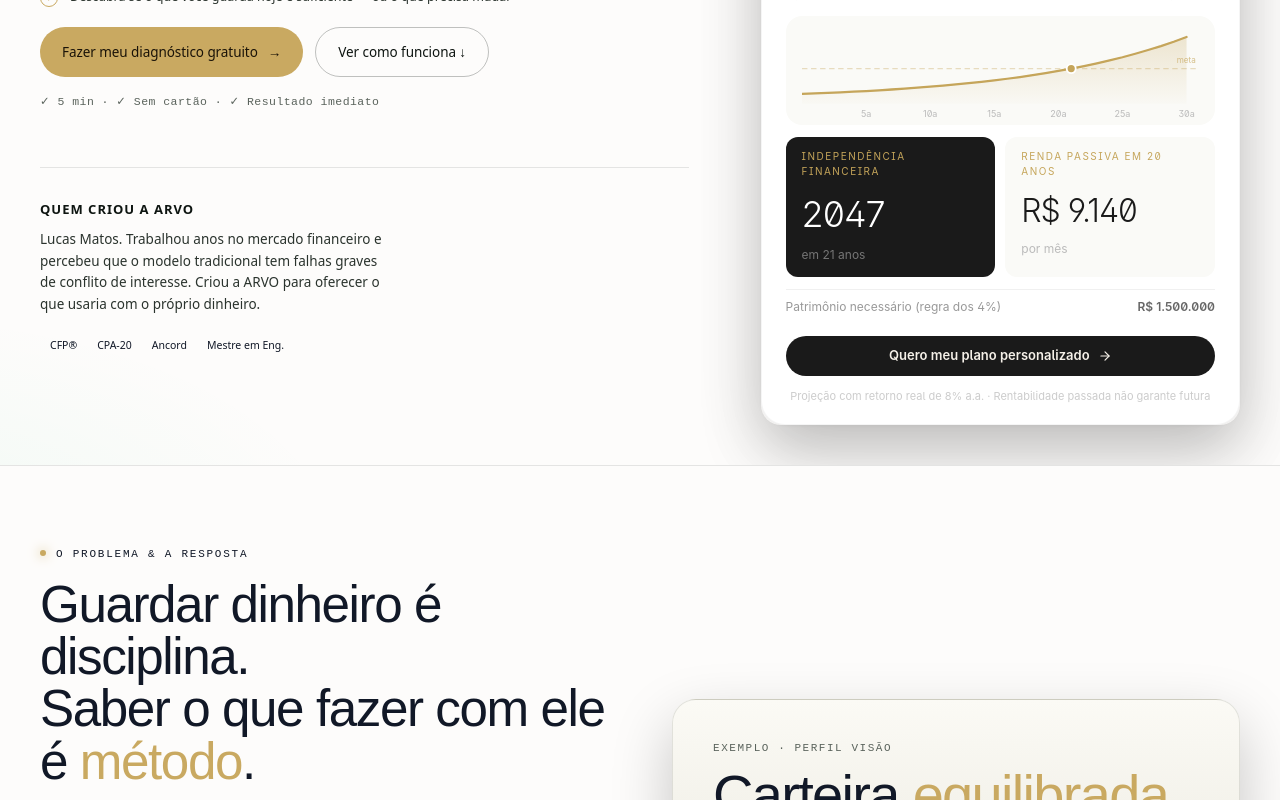
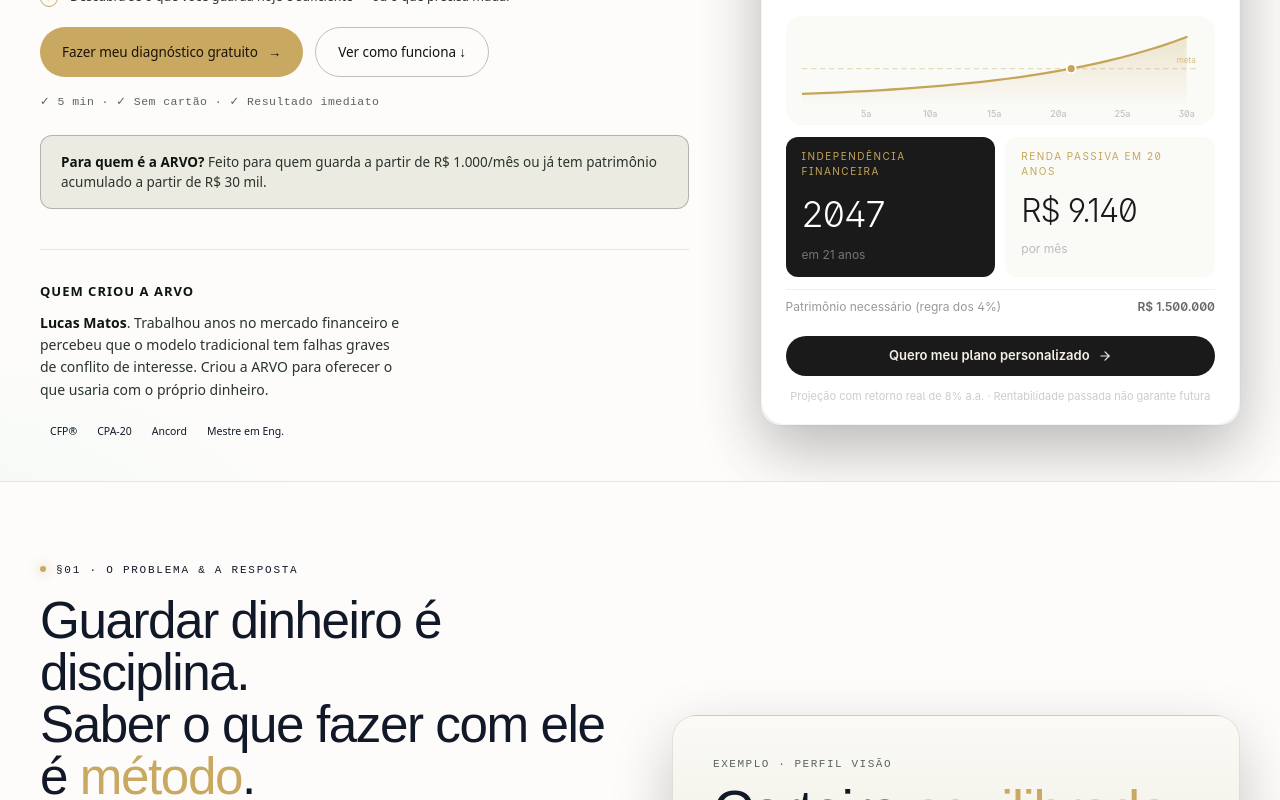
Before and after one commit to luslater/arvo, a Next.js app: page / in a window 1280 px wide. Shown: the part 460-1260 px from the top of the page. Built offline with nearby package versions, Linux system fonts and the light colour scheme.

Commit message:
refactor(landing): apply UX review feedback for landing page

```diff
--- a/src/app/page.tsx
+++ b/src/app/page.tsx
@@ -497,7 +497,7 @@ export default function LandingPage() {
       <section className="hero">
         <div className="wrap hero-grid">
           <div>
-            <div className="eyebrow rise"><span className="dot"></span>Orientação financeira independente · Fee-only · Zero comissão</div>
+            <div className="eyebrow rise"><span className="dot"></span>Orientação financeira independente · Sem comissão por produto indicado</div>
             <h1 className="rise rise-2" style={{ fontSize: "clamp(32px, 4vw, 56px)", lineHeight: "1.05" }}>
               Você sabe quanto guardar,<br/>onde investir e<br/><b>quando pode parar?</b>
             </h1>
@@ -518,10 +518,14 @@ export default function LandingPage() {
               ✓ 5 min · ✓ Sem cartão · ✓ Resultado imediato
             </div>
 
-            <div className="rise rise-4" style={{ marginTop: "56px", paddingTop: "32px", borderTop: "1px solid var(--rule)" }}>
+            <div className="rise rise-4" style={{ marginTop: "24px", padding: "16px 20px", background: "var(--bg-2)", border: "1px solid var(--rule-strong)", borderRadius: "12px", fontSize: "13.5px", color: "var(--ink-2)", lineHeight: "1.5" }}>
+              <strong style={{ color: "var(--ink)", fontWeight: 600 }}>Para quem é a ARVO?</strong> Feito para quem guarda a partir de R$ 1.000/mês ou já tem patrimônio acumulado a partir de R$ 30 mil.
+            </div>
+
+            <div className="rise rise-4" style={{ marginTop: "40px", paddingTop: "32px", borderTop: "1px solid var(--rule)" }}>
               <div style={{ fontSize: "13px", fontWeight: "600", color: "var(--ink)", marginBottom: "10px", letterSpacing: "1px", textTransform: "uppercase" }}>Quem criou a ARVO</div>
-              <p style={{ fontSize: "13.5px", color: "var(--ink-2)", lineHeight: "1.6", maxWidth: "46ch", marginBottom: "16px" }}>
-                Lucas Matos. Trabalhou anos no mercado financeiro e percebeu que o modelo tradicional tem falhas graves de conflito de interesse. Criou a ARVO para oferecer o que usaria com o próprio dinheiro.
+              <p style={{ fontSize: "14px", color: "var(--ink-2)", lineHeight: "1.6", maxWidth: "46ch", marginBottom: "16px" }}>
+                <b style={{ color: "var(--ink)", fontWeight: 600 }}>Lucas Matos</b>. Trabalhou anos no mercado financeiro e percebeu que o modelo tradicional tem falhas graves de conflito de interesse. Criou a ARVO para oferecer o que usaria com o próprio dinheiro.
               </p>
               <div className="sig" style={{ justifyContent: "flex-start", gap: "8px", flexWrap: "wrap", marginTop: 0 }}>
                 <span className="chip" style={{ fontSize: "10.5px", padding: "4px 10px" }}>CFP®</span>
@@ -546,7 +550,7 @@ export default function LandingPage() {
 <section class="section" id="planejamento">
   <div class="wrap split">
     <div>
-      <div class="eyebrow" style="margin-bottom: 16px;"><span class="dot"></span>O problema & a resposta</div>
+      <div class="eyebrow" style="margin-bottom: 16px;"><span class="dot"></span>§01 · O problema & a resposta</div>
       <h2 style="font-family: 'Sora', sans-serif; font-weight: 300; font-size: clamp(32px, 4vw, 56px); line-height: 1.02; margin: 0 0 24px; letter-spacing: -.028em;">Guardar dinheiro é disciplina.<br>Saber o que fazer com ele é <b>método</b>.</h2>
       <p style="font-size: 16px; color: var(--ink-2); line-height: 1.6; max-width: 48ch;">
         Você faz sua parte: trabalha, poupa, coloca na caixinha ou no fundo que o banco indicou. Mas convive com perguntas que nunca foram respondidas. Sem resposta, qualquer decisão é chute. O planejamento ARVO responde com clareza:
@@ -588,7 +592,7 @@ export default function LandingPage() {
   <div class="wrap">
     <div class="section-head" style="text-align: center;">
       <div style="margin: 0 auto;">
-        <div class="eyebrow"><span class="dot"></span>Como funciona</div>
+        <div class="eyebrow"><span class="dot"></span>§02 · Como funciona</div>
         <h2 style="font-size: clamp(32px, 4.2vw, 56px);">Três passos. Um processo <b>contínuo</b>.</h2>
       </div>
     </div>
@@ -626,17 +630,18 @@ export default function LandingPage() {
   </div>
 </section>
 
-<!-- CARTEIRAS (§04) -->
+<!-- CARTEIRAS (§03) -->
 <section class="section" id="carteiras">
   <div class="wrap">
     <div class="section-head">
       <div>
-        <div class="eyebrow"><span class="dot"></span>§04 · Carteiras</div>
+        <div class="eyebrow"><span class="dot"></span>§03 · Carteiras</div>
         <h2 style="font-size: clamp(32px, 4.2vw, 56px);">Quatro carteiras. <b>Resultado aberto</b>. Atualização contínua.</h2>
       </div>
-      <p class="lede">
-        Cada carteira ARVO é monitorada mês a mês. Você acompanha a performance comparada ao CDI, sem maquiagem. O resultado está ali, transparente.
-      </p>
+      <div class="lede">
+        <p style="margin-top:0; margin-bottom:12px;">Cada carteira ARVO é monitorada mês a mês. Você acompanha a performance comparada ao CDI, sem maquiagem. O resultado está ali, transparente.</p>
+        <p style="font-size: 14px; font-weight: 500; color: var(--ink);">Veja abaixo como nossas carteiras se comparam com o rendimento básico do mercado. Uma estratégia sólida faz toda a diferença no longo prazo.</p>
+      </div>
     </div>
 
     <div class="portfolios" style="margin-bottom: 64px;">
@@ -692,11 +697,11 @@ export default function LandingPage() {
   </div>
 </section>
 
-<!-- NA PRÁTICA (§08) -->
+<!-- NA PRÁTICA (§04) -->
 <section class="section" id="prova">
   <div class="wrap">
     <div class="section-head" style="grid-template-columns: 1fr; text-align: center;">
-      <div class="eyebrow" style="margin-bottom: 16px;"><span class="dot"></span>§08 · Na prática</div>
+      <div class="eyebrow" style="margin-bottom: 16px;"><span class="dot"></span>§04 · Na prática</div>
       <h2>O que muda quando você tem <b>método</b>.</h2>
     </div>
 
@@ -726,16 +731,16 @@ export default function LandingPage() {
   </div>
 </section>
 
-<!-- ASSINATURA (§07) -->
+<!-- ASSINATURA (§05) -->
 <section class="section" id="assinatura" style="background: var(--bg-2);">
   <div class="wrap">
       <div class="section-head">
       <div>
-        <div class="eyebrow"><span class="dot"></span>§07 · Assinatura</div>
+        <div class="eyebrow"><span class="dot"></span>§05 · Assinatura</div>
         <h2 style="font-size: clamp(32px, 4.2vw, 56px);">Um custo que se paga na primeira <b>decisão errada</b> que você evita.</h2>
       </div>
       <p class="lede">
-        A ARVO custa R\$ 59,90 por mês. Plano anual, porque orientação financeira séria precisa de tempo para funcionar — assim como qualquer estratégia de investimento.
+        A ARVO não cobra comissões obscuras. Nossa única fonte de receita é a assinatura do plano anual. Assim, garantimos alinhamento total de interesses.
       </p>
     </div>
 
@@ -750,9 +755,11 @@ export default function LandingPage() {
           <span class="price tab">R\$ 59<span style="font-size:36px;letter-spacing:-.02em">,90</span></span>
           <span style="font-size: 22px; color: rgba(255,255,255,.8); font-weight: 300; font-family: 'Sora', sans-serif;">/ mês</span>
         </div>
-        <div style="font-size: 14px; color: rgba(255,255,255,.78); margin-top: 8px; line-height: 1.6;">
-          12x de R$ 59,90/mês ou R$ 599,00 no plano anual<br>
-          <span style="color: var(--accent); font-weight: 500;">(2 meses grátis - 16,67% OFF)</span>
+        <div style="font-size: 14px; color: rgba(255,255,255,.9); font-weight: 500; margin-top: 8px; line-height: 1.6;">
+          (Fidelidade mínima de 12 meses)
+        </div>
+        <div style="font-size: 13px; color: rgba(255,255,255,.6); margin-top: 4px; line-height: 1.6;">
+          Cobrado em 12x de R$ 59,90/mês ou R$ 599,00 à vista (2 meses grátis)
         </div>
 
         <ul class="feat" style="grid-template-columns: 1fr; text-align: left; margin: 32px auto; max-width: 400px; gap: 16px;">
@@ -769,23 +776,19 @@ export default function LandingPage() {
         </div>
         <div style="font-size: 13px; color: rgba(255,255,255,.65); margin-top: 24px; display: flex; align-items: center; gap: 8px; justify-content: center;">
           <svg width="14" height="14" viewBox="0 0 14 14" fill="none"><path d="M7 1l1.8 3.65 4.05.6-2.93 2.86.7 4.05L7 10.25 3.38 12.16l.7-4.05L1.15 5.25l4.05-.6L7 1z" stroke="var(--accent)" stroke-width="1.2" fill="var(--accent)"/></svg>
-          Garantia de 7 dias. Se não fizer sentido, devolvemos tudo. Sem pergunta.
+          <span>Garantia incondicional de 7 dias. Você tem uma semana para testar antes do compromisso de 12 meses iniciar.</span>
         </div>
       </div>
-    </div>
-
-    <div style="margin: 40px auto 0; max-width: 800px; font-size: 13.5px; color: var(--ink-3); text-align: center; line-height: 1.6;">
-      A ARVO foi feita para quem guarda a partir de R\$ 1.000/mês ou tem patrimônio entre R\$ 30 mil e R\$ 3 milhões. Se você está nessa faixa, R\$ 59,90 é irrelevante perto do custo de uma decisão sem orientação.
     </div>
   </div>
 </section>
 
-<!-- FAQ (§09) -->
+<!-- FAQ (§06) -->
 <section class="section" id="faq" style="background: var(--bg-2);">
   <div class="wrap">
     <div class="section-head">
       <div>
-        <div class="eyebrow"><span class="dot"></span>§09 · Dúvidas</div>
+        <div class="eyebrow"><span class="dot"></span>§06 · Dúvidas</div>
         <h2>Antes de decidir.</h2>
       </div>
     </div>
```
Also changed, not shown: 2 other files (tests, documents, lock files or other folders).
